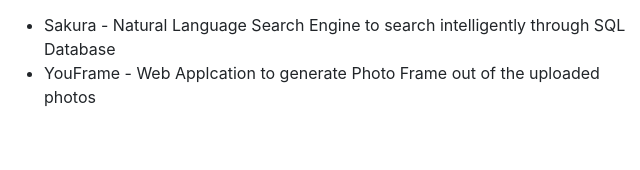
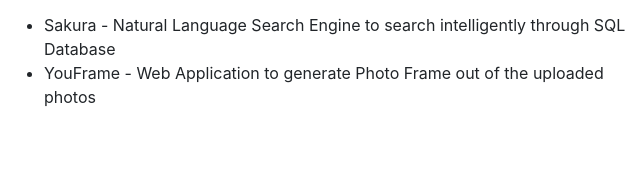
Before and after one commit to kmgilda/kmgilda.github.io, a website with bundled scripts: page index.html in a window 1280 px wide. Shown: the part 1003-1173 px from the top of the page, 316-956 px from the left. Built offline with nearby package versions, Linux system fonts and the light colour scheme; a web font is replaced by a local one.

Commit message:
Updated index.html

```diff
--- a/index.html
+++ b/index.html
@@ -130,7 +130,7 @@
               <p>
                 <ul>
                   <li>Sakura - Natural Language Search Engine to search intelligently through SQL Database</li>
-                  <li>YouFrame - Web Applcation to generate Photo Frame out of the uploaded photos</li>
+                  <li>YouFrame - Web Application to generate Photo Frame out of the uploaded photos</li>
                 </ul>
               </p>
             </div>
```
